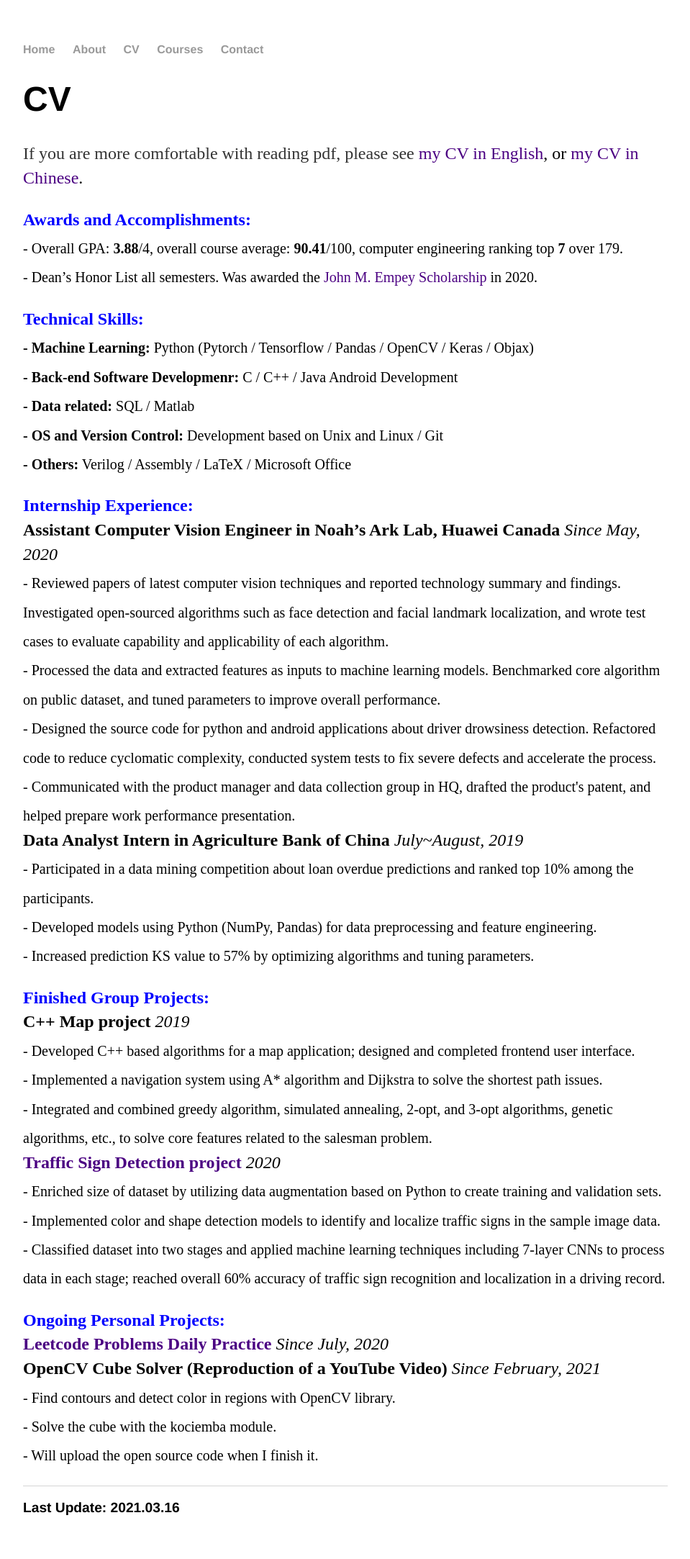
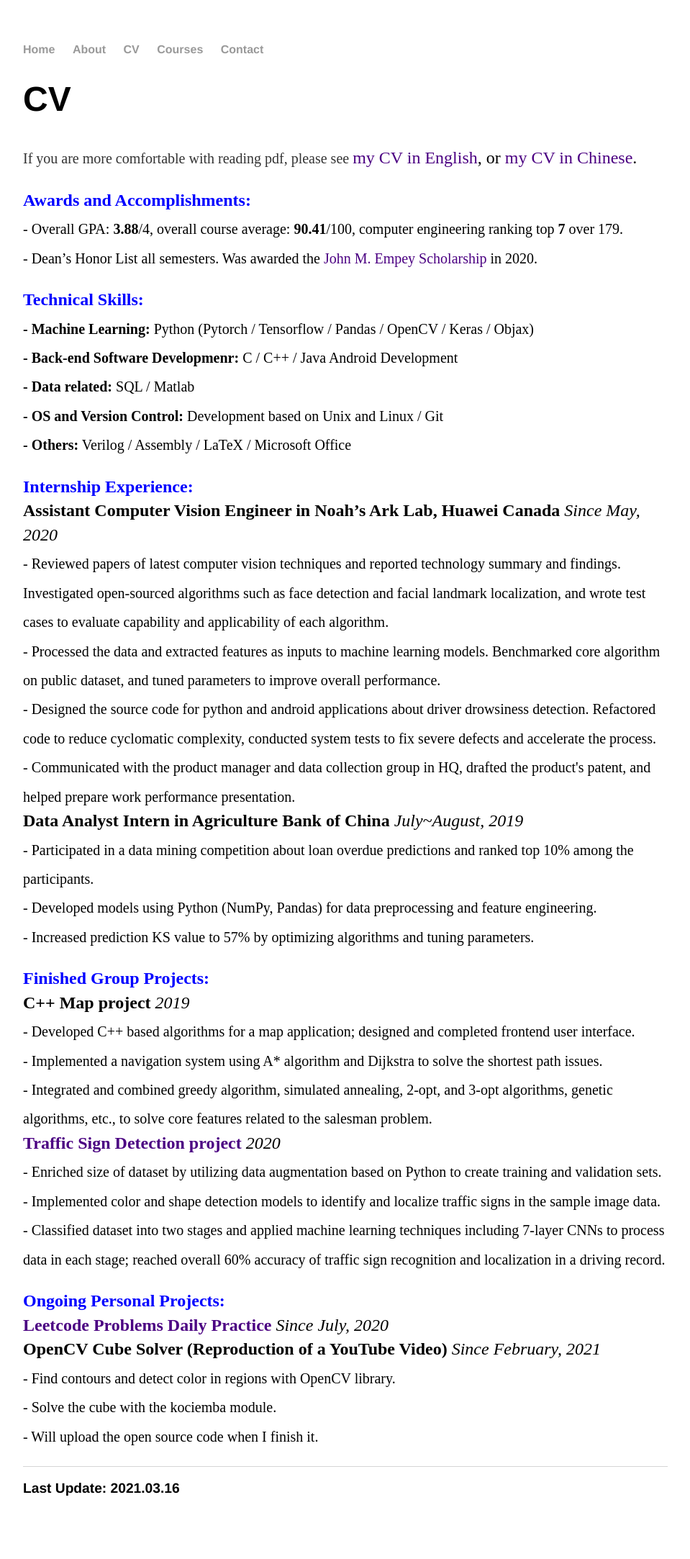
Before and after one commit to ljn1999/ljn1999.github.io, a Jekyll site: the page built from cv/index.html, in a window 1280 px wide. Shown: the whole page at 72% size, without its empty margins (160-1119 px from the left). Built offline with Jekyll 4.4.1, drawn with Linux system fonts in a browser that asks for light colours; after the commit the page ends 2139 px from its top, so only the background shows below that.

Commit message:
Update index.html

```diff
--- a/cv/index.html
+++ b/cv/index.html
@@ -5,9 +5,9 @@
 
 <div class="blurb">
   <h1>CV</h1>
-  <p>If you are more comfortable with reading pdf, please see <a href="https://docs.google.com/document/d/1ONj2Q1b1DyFfgyBu_Gfeohl-Ne94taM-LcmoAczmoKw/edit?usp=sharing">
+  <p><sub>If you are more comfortable with reading pdf, please see <a href="https://docs.google.com/document/d/1ONj2Q1b1DyFfgyBu_Gfeohl-Ne94taM-LcmoAczmoKw/edit?usp=sharing">
      <font size= "5" color="indigo">my CV in English</a><font size= "5" color="black">, or <a href="https://docs.google.com/document/d/1umq-quvittaVLVdQZ9BZ3rsRu0gT9ihlgpajAnL5cmM/edit?usp=sharing">
-     <font size= "5" color="indigo">my CV in Chinese</a><font size= "5" color="black">.
+     <font size= "5" color="indigo">my CV in Chinese</a><font size= "5" color="black">.</sub>
 
   <p><font size="5" color="blue"><b>Awards and Accomplishments:</b></font>
 
```
